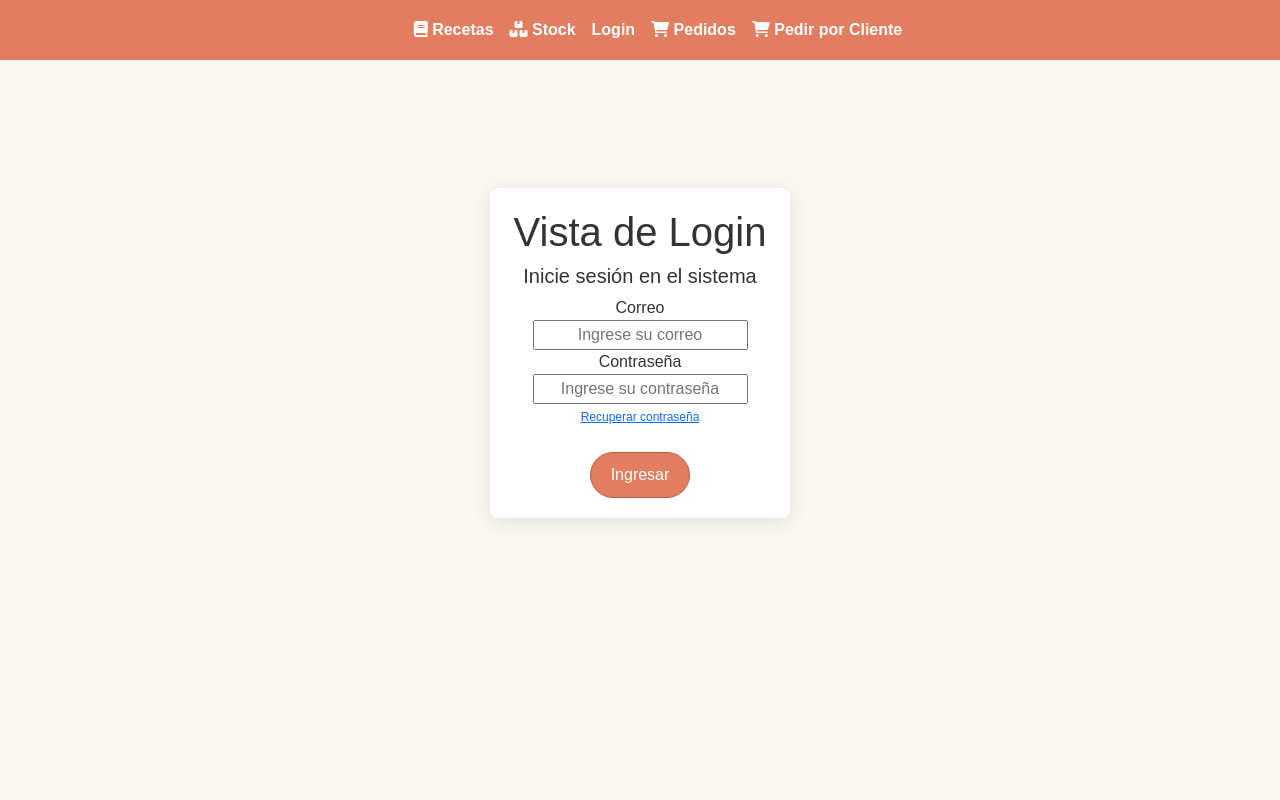
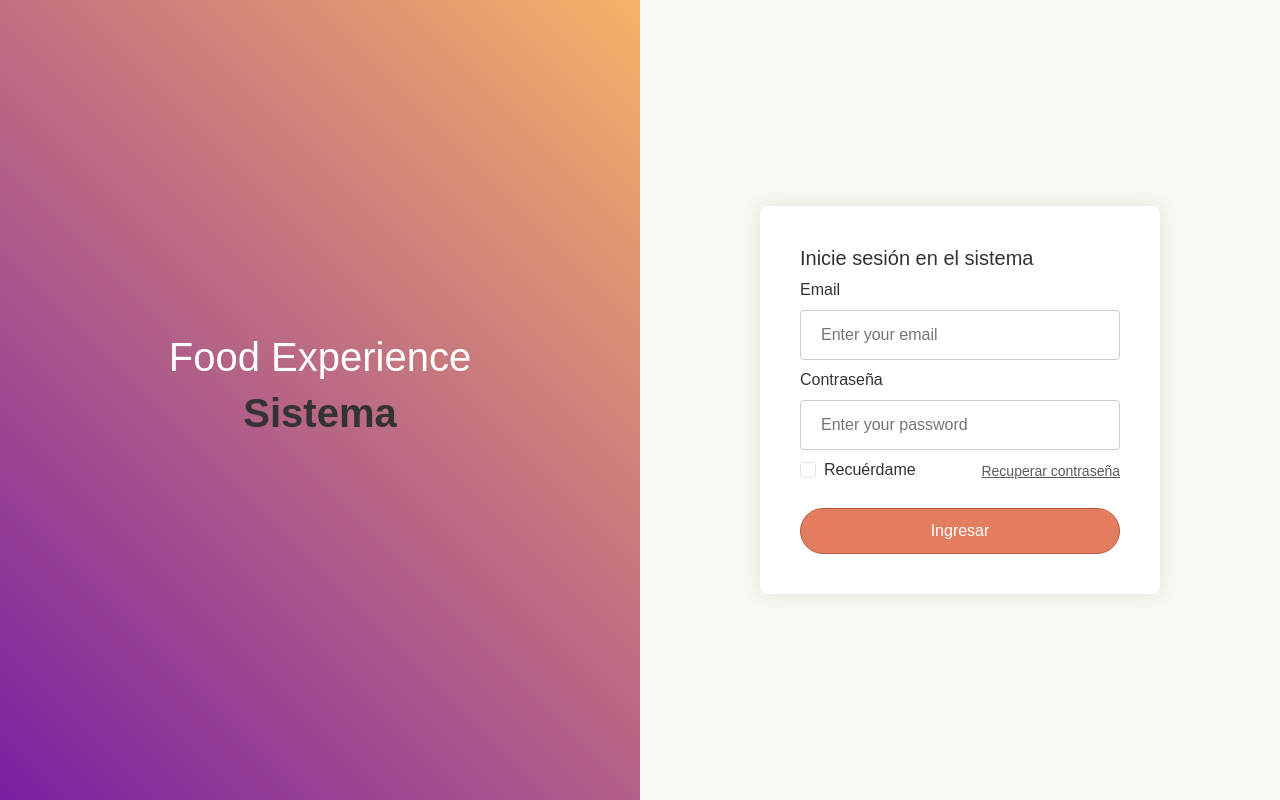
Before and after one commit to rayu6/Capstone, a Django app: page / in a window 1280 px wide. Run offline with Django 4.2, Linux system fonts and the light colour scheme.

Commit message:
Se quita nav sin login + mejora diseño Login

```diff
--- a/proyecto/apt2/core/static/css/style2.css
+++ b/proyecto/apt2/core/static/css/style2.css
@@ -197,3 +197,49 @@ body {
 .navbar-brand {
   font-size: 1.25rem;
 }
+.login-wrapper {
+  display: flex;
+  height: 100vh;
+}
+
+.branding-section {
+  flex: 1;
+  background: linear-gradient(45deg, #7b1fa2, #F7B267);
+  display: flex;
+  justify-content: center;
+  align-items: center;
+  padding: 40px;
+}
+
+.form-section {
+  flex: 1;
+  display: flex;
+  justify-content: center;
+  align-items: center;
+  padding: 40px;
+}
+
+.login-card {
+  background-color: white;
+  padding: 40px;
+  border-radius: 8px;
+  box-shadow: 0 0 20px rgba(0, 0, 0, 0.1);
+  width: 100%;
+  max-width: 400px;
+}
+
+.form-input {
+  width: 100%;
+  padding: 12px 20px;
+  margin: 8px 0;
+  display: inline-block;
+  border: 1px solid #ccc;
+  border-radius: 4px;
+  box-sizing: border-box;
+}
+
+@media (max-width: 767px) {
+  .login-wrapper {
+    flex-direction: column;
+  }
+}
--- a/proyecto/apt2/core/templates/base.html
+++ b/proyecto/apt2/core/templates/base.html
@@ -18,6 +18,7 @@
     <script src="https://cdnjs.cloudflare.com/ajax/libs/toastr.js/latest/toastr.min.js"></script>
     <script src="https://code.jquery.com/jquery-3.6.0.min.js"></script>
 <body class="background">
+{% if request.session.role %}
   {% block nav %}
   <header>
     <nav class="navbar navbar-expand-lg">
@@ -71,6 +72,8 @@
     </nav>
 </header>
   {% endblock %}
+  {%endif%}
+
     <div class="content">
         {% block content %}
         <body class="background">
--- a/proyecto/apt2/core/templates/registration/login.html
+++ b/proyecto/apt2/core/templates/registration/login.html
@@ -1,25 +1,37 @@
 {% extends 'base.html' %}
-
 {% block title %}Login{% endblock %}
 
 {% block content %}
-<div class="login-container">
-    <h1>Vista de Login</h1>
-    <form class="login-form" method="POST" action="{% url 'login' %}">
+<div class="login-wrapper">
+    <div class="branding-section">
+      <div class="text-center text-white">
+        <h1>Food Experience</h1>
+        <h2>Sistema</h2>
+      </div>
+    </div>
+    <div class="form-section">
+      <div class="login-card">
+        <form method="POST" action="{% url 'login' %}">
           {% csrf_token %}
           <h5>Inicie sesión en el sistema</h5>
-
-        <label for="correo">Correo</label><br>
-        <input type="email" id="correo" name="correo" placeholder="Ingrese su correo" required class="input_login">
-
+          <label for="email">Email</label><br>
+          <input type="email" id="email" name="correo" placeholder="Enter your email" required class="form-input">
           <label for="password">Contraseña</label>
-        <input type="password" id="password" name="password" placeholder="Ingrese su contraseña" required class="input_login">
-
+          <input type="password" id="password" name="password" placeholder="Enter your password" required class="form-input">
           <br>
-        <a href="#" style="font-size: 12px;">Recuperar contraseña</a>
-        <br><br>
-
-        <button type="submit" class="btn btn-primary btn-sm">Ingresar</button>
+          <div class="d-flex justify-content-between align-items-center">
+            <div class="form-check">
+              <input class="form-check-input" type="checkbox" value="" id="rememberMe">
+              <label class="form-check-label" for="rememberMe">
+                Recuérdame
+              </label>
+            </div>
+            <a href="#" class="text-muted small">Recuperar contraseña</a>
+          </div>
+          <br>
+          <button type="submit" class="btn btn-primary btn-sm w-100">Ingresar</button>
         </form>
       </div>
+    </div>
+  </div>
 {% endblock %}
```
Lines whose indentation alone changed are shown as unchanged.
